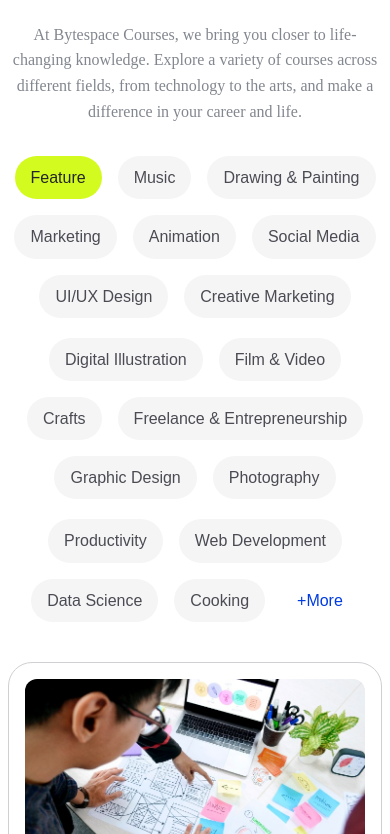
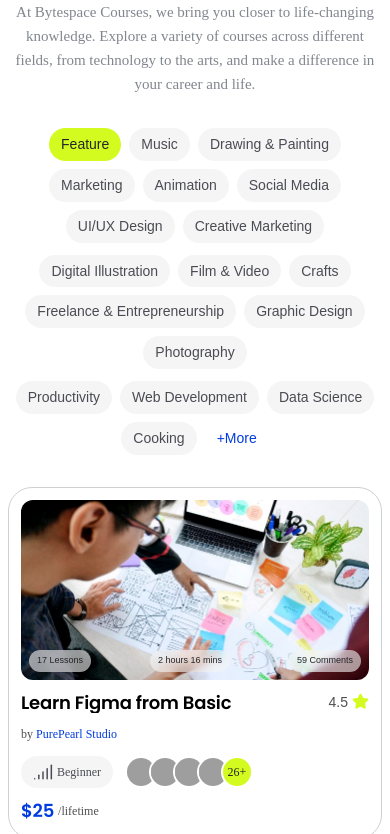
Before and after one commit to rakibwebdev23/bytespace-new, a Next.js app: page / in a window 390 px wide. Shown: the part 1190-2024 px from the top of the page. Built offline with nearby package versions, Linux system fonts and the light colour scheme; grey boxes are pictures that could not be loaded; a web font is replaced by a local one.

Commit message:
Learning path bytespce courses section fully mobile responsive done

```diff
--- a/src/components/shared/CourseCard.tsx
+++ b/src/components/shared/CourseCard.tsx
@@ -13,14 +13,19 @@
 const CourseCard = ({
   course,
   staticCard = false,
-  imageHeightClass = "h-[200px]",
+  imageHeightClass = "h-[180px] sm:h-[200px]",
   className: cardClassName = "",
 }: CourseCardProps) => {
-  const className = `${staticCard ? "" : "group transition-all duration-300 hover:-translate-y-1 hover:shadow-lg"} ${cardClassName ? "" : "w-full max-w-full"} overflow-hidden rounded-3xl border border-[#CED0D3] bg-white ${cardClassName}`;
+  const className = `${staticCard ? "" : "group transition-all duration-300 hover:-translate-y-1 hover:shadow-lg"} ${cardClassName ? "" : "w-full max-w-full"} block overflow-hidden rounded-3xl border border-[#CED0D3] bg-white ${cardClassName}`;
+
+  const pillClass =
+    "flex min-w-0 shrink items-center justify-center truncate whitespace-nowrap rounded-3xl bg-[rgba(246,246,246,0.60)] px-2 py-1 text-[9px] font-medium text-[#242528] backdrop-blur-[4px] min-[400px]:text-[10px] sm:px-3 sm:py-1.5 sm:text-[11px]";
 
   const cardContent = (
     <>
-      <div className={`relative m-4 mb-0 ${imageHeightClass} overflow-hidden rounded-xl`}>
+      <div
+        className={`relative m-3 mb-0 sm:m-4 sm:mb-0 ${imageHeightClass} overflow-hidden rounded-xl`}
+      >
         <Image
           src={course.thumbnail}
           alt={course.title}
@@ -30,35 +35,24 @@
         />
 
         {/* image information */}
-        <div className="absolute bottom-3 left-3 right-3 flex items-center justify-between gap-1 sm:gap-2">
-          <span className="flex min-w-0 flex-col items-center justify-center truncate rounded-3xl bg-[rgba(246,246,246,0.60)] px-2 py-1 text-[9px] font-medium text-[#242528] backdrop-blur-[4px] sm:px-3 sm:py-1.5 sm:text-[11px]">
-            {course.lessonsCount} Lessons
-          </span>
-
-          <span className="flex min-w-0 flex-col items-center justify-center truncate rounded-3xl bg-[rgba(246,246,246,0.60)] px-2 py-1 text-[9px] font-medium text-[#242528] backdrop-blur-[4px] sm:px-3 sm:py-1.5 sm:text-[11px]">
-            {course.duration}
-          </span>
-
-          <span className="flex min-w-0 flex-col items-center justify-center truncate rounded-3xl bg-[rgba(246,246,246,0.60)] px-2 py-1 text-[9px] font-medium text-[#242528] backdrop-blur-[4px] sm:px-3 sm:py-1.5 sm:text-[11px]">
-            {course.commentsCount} Comments
-          </span>
+        <div className="absolute bottom-2 left-2 right-2 flex items-center justify-between gap-1 sm:bottom-3 sm:left-3 sm:right-3 sm:gap-2">
+          <span className={pillClass}>{course.lessonsCount} Lessons</span>
+          <span className={pillClass}>{course.duration}</span>
+          <span className={pillClass}>{course.commentsCount} Comments</span>
         </div>
       </div>
 
       {/* content */}
-      <div className="flex flex-col gap-4 px-4 pb-5 pt-3">
+      <div className="flex flex-col gap-3 px-3 pb-4 pt-3 sm:gap-4 sm:px-4 sm:pb-5">
         <div className="flex items-start justify-between gap-3">
-          <h3 className="min-w-0 line-clamp-1 font-[Poppins] text-xl font-semibold leading-[1.2] tracking-[-0.2px] text-black">
+          <h3 className="min-w-0 line-clamp-1 font-[Poppins] text-lg font-semibold leading-[1.2] tracking-[-0.2px] text-black sm:text-xl">
             {course.title}
           </h3>
 
           <div className="flex shrink-0 items-center gap-1 text-sm text-[#4F4F4F]">
             <span>{course.rating}</span>
 
-            <Star
-              size={17}
-              className="fill-[#D4FB20] text-[#D4FB20]"
-            />
+            <Star size={17} className="fill-[#D4FB20] text-[#D4FB20]" />
           </div>
         </div>
 
@@ -68,7 +62,11 @@
 
         <div className="flex flex-wrap items-center gap-3">
           <div className="flex items-center justify-center gap-1 rounded-3xl bg-[#F5F5F6] px-3 py-1.5">
-            <Signal aria-hidden="true" className="h-5 w-5 text-[#4B4C53]" strokeWidth={1.8} />
+            <Signal
+              aria-hidden="true"
+              className="h-5 w-5 text-[#4B4C53]"
+              strokeWidth={1.8}
+            />
             <span className="text-center font-[Satoshi] text-xs font-medium leading-[1.2] text-[#4B4C53]">
               {course.level}
             </span>
@@ -96,7 +94,7 @@
         </div>
 
         <div className="flex items-end gap-1">
-          <span className="font-[Poppins] text-xl font-semibold leading-[1.2] tracking-[-0.2px] text-[#003BE2]">
+          <span className="font-[Poppins] text-lg font-semibold leading-[1.2] tracking-[-0.2px] text-[#003BE2] sm:text-xl">
             ${course.price}
           </span>
 
--- a/src/features/home/components/ByteSpaceCourses.tsx
+++ b/src/features/home/components/ByteSpaceCourses.tsx
@@ -10,7 +10,8 @@
   const [activeCategory, setActiveCategory] = useState("all");
   const visibleCourses =
     activeCategory === "all"
-      ? coursesData: coursesData.filter((course) => course.categoryId === activeCategory);
+      ? coursesData
+      : coursesData.filter((course) => course.categoryId === activeCategory);
   const categoryRows = [
     courseCategories.slice(0, 8),
     courseCategories.slice(8, 14),
@@ -18,13 +19,13 @@
   ];
 
   return (
-    <section className="py-12 sm:py-16 lg:py-18">
+    <section className="py-10 sm:py-16 lg:py-18">
       <CommonWrapper>
         <div className="mx-auto w-full text-center">
-          <h2 className="mx-auto w-full max-w-147 font-[Poppins] text-[32px] font-semibold leading-[1.2] tracking-[-0.44px] text-[#040819] sm:text-[38px] lg:text-[44px]">
+          <h2 className="mx-auto w-full max-w-147 font-[Poppins] text-[28px] font-semibold leading-[1.2] tracking-[-0.44px] text-[#040819] sm:text-[34px] md:text-[38px] lg:text-[44px]">
             Discover Your Passion, Build Your Skills
           </h2>
-          <p className="mx-auto mt-4 w-full max-w-230 font-[Satoshi] text-[16px] font-normal leading-[1.6] text-[#82868E] sm:text-[18px]">
+          <p className="mx-auto mt-3 w-full max-w-230 font-[Satoshi] text-[15px] font-normal leading-[1.6] text-[#82868E] sm:mt-4 sm:text-[16px] md:text-[18px]">
             At Bytespace Courses, we bring you closer to life-changing
             knowledge. Explore a variety of courses across different fields,
             from technology to the arts, and make a difference in your career
@@ -32,11 +33,15 @@
           </p>
         </div>
 
-        <div aria-label="Filter courses by category" className="mt-8 space-y-5 sm:mt-11">
+        <div
+          role="group"
+          aria-label="Filter courses by category"
+          className="mt-8 space-y-3 sm:mt-11 sm:space-y-4 lg:space-y-5"
+        >
           {categoryRows.map((row, rowIndex) => (
             <div
               key={rowIndex}
-              className="flex flex-wrap justify-center gap-4"
+              className="flex flex-wrap justify-center gap-2 sm:gap-3 lg:gap-4"
             >
               {row.map((category) => {
                 const isActive = activeCategory === category.slug;
@@ -47,7 +52,7 @@
                     type="button"
                     aria-pressed={isActive}
                     onClick={() => setActiveCategory(category.slug)}
-                    className={`cursor-pointer rounded-3xl px-4 py-3 text-center text-base font-medium leading-[1.2] transition-colors ${
+                    className={`cursor-pointer rounded-3xl px-3 py-2 text-center text-sm font-medium leading-[1.2] transition-colors sm:px-4 sm:py-3 sm:text-base ${
                       isActive
                         ? "bg-[#D4FB20] text-[#242528]"
                         : "bg-[#F5F5F6] text-[#4B4C53] hover:bg-[#E9E9EB]"
@@ -61,7 +66,7 @@
                 <button
                   type="button"
                   onClick={() => setActiveCategory("all")}
-                    className="cursor-pointer rounded-3xl px-4 py-3 text-center text-base font-medium leading-[1.2] text-[#003BE2]"
+                  className="cursor-pointer rounded-3xl px-3 py-2 text-center text-sm font-medium leading-[1.2] text-[#003BE2] sm:px-4 sm:py-3 sm:text-base"
                 >
                   +More
                 </button>
@@ -73,13 +78,13 @@
 
       <CommonWrapper>
         {visibleCourses.length > 0 ? (
-        <div className="mt-10 grid grid-cols-1 justify-items-center gap-5 md:gap-10 sm:mt-18 md:grid-cols-2 lg:grid-cols-3">
+          <div className="mt-8 grid grid-cols-1 justify-items-center gap-5 sm:mt-18 md:grid-cols-2 md:gap-6 lg:grid-cols-3 lg:gap-10">
             {visibleCourses.map((course) => (
               <CourseCard key={course.id} course={course} />
             ))}
           </div>
         ) : (
-        <p className="mt-10 text-center text-base text-[#82868E] sm:mt-18">
+          <p className="mt-8 text-center text-base text-[#82868E] sm:mt-18">
             No courses in this category yet.
           </p>
         )}
```
Also changed, not shown: src/features/home/components/LearningPaths.tsx (+23 -13 lines). Lines whose indentation alone changed are shown as unchanged.
